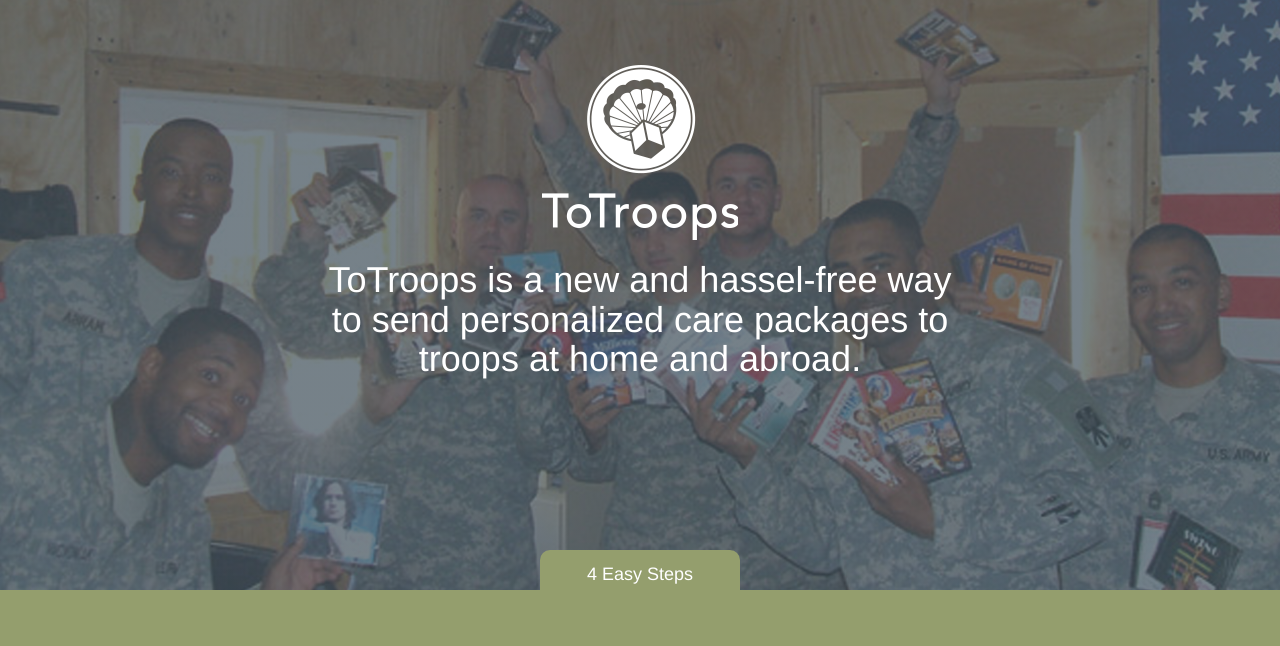
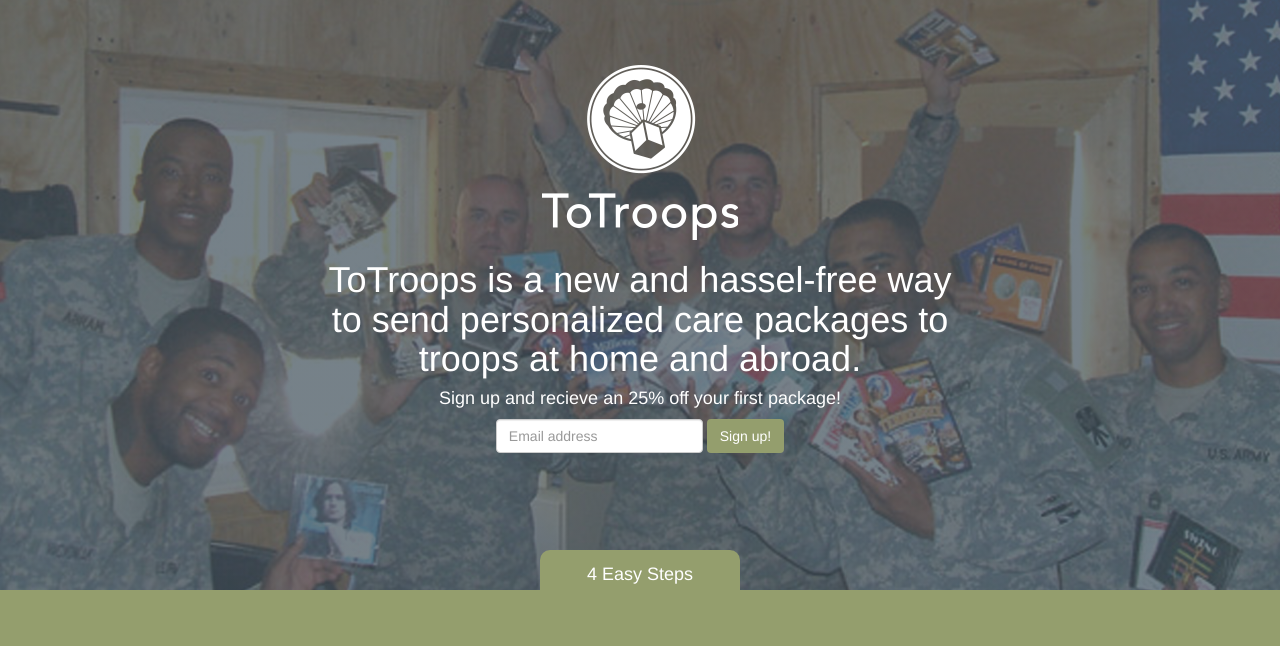
Before and after one commit to asm-products/totroops, a Django app: template totroops/templates/beta_signup.html in a window 1280 px wide. Shown: the top 646 px of the page. Run offline with Django 3.2, Linux system fonts and the light colour scheme; the template is opened without the code that fills it, so the values that code supplies are empty; some libraries are stand-ins or nearby versions.

Commit message:
Added second signup block. Styled thanks page.

```diff
--- a/totroops/static/styles.css
+++ b/totroops/static/styles.css
@@ -1,11 +1,72 @@
-h1,h2,h3,h4,h5,h6,p,blockquote,a{color:white;}
-.beta-tron {background: linear-gradient(rgba(72, 87, 97, 0.75),rgba(72, 87, 97, 0.75)), url('/static/img/beta_bg.jpg'); background-size: cover; min-height: 600px; max-height: 850px; padding: 5% 10% 10%;}
-.logo {margin:0 auto;}
-.center {margin: 0 auto; text-align: center;}
-.description {padding: 20px;}
-.icons {margin: 0 auto;}
-.steps {background: #949e6d; min-height: 450px; max-height: 1700px; padding-top: 60px; padding-bottom: 60px;}
-.steps-tab {background: #949e6d; border-radius: 10px 10px 0px 0px; max-width: 200px; min-height: 90px;margin: -50px auto; text-align: center; padding-top: 15px;}
-.sign-up {background: #3b4c57; min-height: 200px; max-height: 600px; padding-top: 60px; padding-bottom: 60px;}
-.sign-up-tab {background: #3b4c57; border-radius: 10px 10px 0px 0px; max-width: 200px; min-height: 90px; margin: -50px auto; text-align: center; padding-top: 15px;}
-.btn-green {background: #949e6d; color: #fff;}
+body {
+    background: #949e6d;
+}
+h1, h2, h3, h4, h5, h6, p, blockquote, a {
+    color: white;
+}
+.beta-tron {
+    background: linear-gradient(rgba(72, 87, 97, 0.75), rgba(72, 87, 97, 0.75)), url('/static/img/beta_bg.jpg');
+    background-size: cover;
+    min-height: 600px;
+    max-height: 850px;
+    padding: 5% 10% 10%;
+}
+.thankstron {
+    background-size: cover;
+    min-height: 600px;
+    max-height: 850px;
+    padding: 5% 10% 10%;
+}
+.shout-out {
+    padding: 5% 10% 10%;
+    background: #3b4c57;
+}
+.logo {
+    margin: 0 auto;
+}
+.center {
+    margin: 0 auto;
+    text-align: center;
+}
+.description {
+    padding: 20px;
+}
+.icons {
+    margin: 0 auto;
+}
+.steps {
+    background: #949e6d;
+    min-height: 450px;
+    max-height: 1700px;
+    padding-top: 60px;
+    padding-bottom: 60px;
+}
+.steps-tab {
+    background: #949e6d;
+    border-radius: 10px 10px 0px 0px;
+    max-width: 200px;
+    min-height: 90px;
+    margin: -50px auto;
+    text-align: center;
+    padding-top: 15px;
+}
+.sign-up {
+    background: #3b4c57;
+    min-height: 200px;
+    max-height: 600px;
+    padding-top: 60px;
+    padding-bottom: 60px;
+}
+.sign-up-tab {
+    background: #3b4c57;
+    border-radius: 10px 10px 0px 0px;
+    max-width: 200px;
+    min-height: 90px;
+    margin: -50px auto;
+    text-align: center;
+    padding-top: 15px;
+}
+.btn-green {
+    background: #949e6d;
+    color: #fff;
+}
--- a/totroops/templates/beta_signup.html
+++ b/totroops/templates/beta_signup.html
@@ -7,6 +7,15 @@
     <div class="col-md-8 col-md-offset-2">
         <img src="/static/img/logo_white.png" class="img-responsive logo" alt="ToTroops">
         <h1 class="text-center">ToTroops is a new and hassel-free way to send personalized care packages to troops at home and abroad.</h1>
+        <h4 class="text-center">Sign up and recieve an 25% off your first package!</h4>
+          <form class="form-inline center" role="form" method="POST">
+            {% csrf_token %}
+            <div class="form-group center">
+              <label for="input_email" class="hidden">Email address</label>
+              <input type="email" class="form-control" id="input_email" name="email" placeholder="Email address">
+              <button type="button" class="btn btn-green" action="submit">Sign up!</button>
+            </div>
+          </form>
        <!--  <p class="text-center description">As a veteran, I know how meaningful it is to receive a care package during deployment. We're building ToTroops to offer you a fast, affordable, and hassle-free way to send love abroad. We want ToTroops to be the absolute best possible way to send a care package, so to ensure this we'll be asking you to complete a few short surveys about our service, in exchange for a 25% discount on your first care package.</p> -->
     </div>
   </div>
```
Also changed, not shown: totroops/templates/thanks.html (+6 -3 lines). Lines whose indentation alone changed are shown as unchanged.
